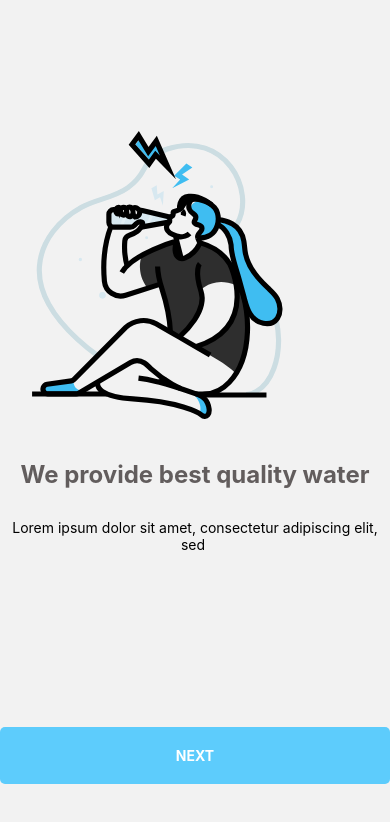
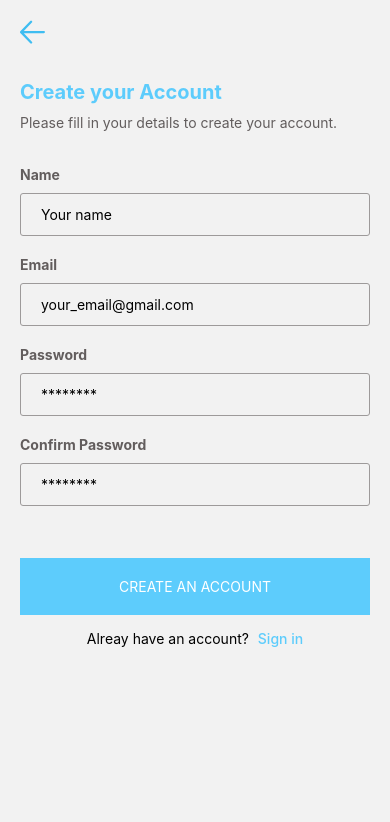
Before and after one commit to vuduynhiennn/drinkly-mobile, a React Native app: screen /Signup in a window 390 px wide. Shown: the top 822 px of the page. Built offline with nearby package versions, Linux system fonts and the light colour scheme.

Commit message:
feat: completed login, signup screens

```diff
--- a/App.tsx
+++ b/App.tsx
@@ -4,6 +4,8 @@ import SplashScreen from 'react-native-splash-screen';
 import { createNativeStackNavigator } from '@react-navigation/native-stack';
 import Authencation from './screens/authencation/authencation';
 import Onboarding from './screens/onboarding/onboarding';
+import Login from './screens/login/login';
+import Signup from './screens/signup/signup';
 
 
 
@@ -24,11 +26,21 @@ function App(): JSX.Element {
         }}
       >
         <Stack.Screen name="Onboarding"
-                      component={Onboarding}
+          component={Onboarding}
 
         />
         <Stack.Screen name="Authencation"
-                      component={Authencation}
+          component={Authencation}
+
+        />
+
+        <Stack.Screen name="Login"
+          component={Login}
+
+        />
+
+        <Stack.Screen name="Signup"
+          component={Signup}
 
         />
       </Stack.Navigator>
--- a/screens/authencation/authencation.tsx
+++ b/screens/authencation/authencation.tsx
@@ -1,8 +1,9 @@
-import { ImageBackground, StyleSheet, Text, TouchableOpacity, View } from "react-native"
+import { Alert, ImageBackground, StyleSheet, Text, TouchableOpacity, View } from "react-native"
 import { SafeAreaView } from "react-native-safe-area-context"
 import { bg_5DCCFC, bg_FFFFFF, bg_pink, center, color_2E2E2E, color_FFFFFF, flex1, fs14, fs24, fw700, justify_bw, mbt60, pAbs, px20, py20, r20, radius5, t40, text_center, uppercase } from "../../styles/customStyle"
+import navigateTo from '../../utils/navigateTo'
 
-const Authencation = (): JSX.Element => {
+const Authencation = ({navigation}: any): JSX.Element => {
 
     return (
         <View style={flex1}
@@ -10,7 +11,7 @@ const Authencation = (): JSX.Element => {
             <ImageBackground
                 source={require("../../assets/images/background.png")}
                 resizeMode="cover"
-                style={{flex: 1}}
+                style={{ flex: 1 }}
             >
 
                 <ImageBackground
@@ -19,14 +20,15 @@ const Authencation = (): JSX.Element => {
                     style={[flex1, justify_bw, center]}
                 >
 
-                <View style={{paddingTop: 400}}>
-                    <Text style={[fw700, fs24, color_FFFFFF, text_center, {paddingHorizontal: 10}]}>Welcome to Drinkly</Text>
-                    <Text style={[fw700, fs14, color_FFFFFF, text_center, {paddingBottom: 25, paddingTop: 6, paddingHorizontal: 10}]}>Drinkingly app</Text>
+                    <View style={{ paddingTop: 400 }}>
+                        <Text style={[fw700, fs24, color_FFFFFF, text_center, { paddingHorizontal: 10 }]}>Welcome to Drinkly</Text>
+                        <Text style={[fw700, fs14, color_FFFFFF, text_center, { paddingBottom: 25, paddingTop: 6, paddingHorizontal: 10 }]}>Drinkly app</Text>
 
 
-                    <View style={{paddingHorizontal: 10}}>
+                        <View style={{ paddingHorizontal: 10 }}>
                             <TouchableOpacity
-                            style={[bg_FFFFFF, py20, center, radius5, {marginBottom: 25}]}
+                                style={[bg_FFFFFF, py20, center, radius5, { marginBottom: 25 }]}
+                                onPress={() => navigateTo(navigation, "Signup")}
                             >
                                 <Text style={[fw700, uppercase, color_2E2E2E]}>
                                     Create an account
@@ -34,13 +36,15 @@ const Authencation = (): JSX.Element => {
                             </TouchableOpacity>
 
                             <TouchableOpacity
-                            style={[py20, center, radius5, {borderColor: "#FFFFFF", borderWidth: 1}, {marginBottom: 20}]}
+                                style={[py20, center, radius5, { borderColor: "#FFFFFF", borderWidth: 1 }, { marginBottom: 20 }]}
+                                onPress={() => navigateTo(navigation, "Login")}
                             >
                                 <Text style={[fw700, uppercase, color_FFFFFF,]}>Login</Text>
                             </TouchableOpacity>
 
                             <TouchableOpacity
-                            style={{paddingBottom: 20}}
+                                style={{ paddingBottom: 20 }}
+                                onPress={() => Alert.alert("Bấm ít thôi đang build")}
                             >
                                 <Text style={[color_FFFFFF, text_center]}>Continue as Guest</Text>
                             </TouchableOpacity>
--- /dev/null
+++ b/screens/login/login.tsx
@@ -0,0 +1,68 @@
+import { Text, TextInput, TouchableOpacity, View } from "react-native"
+import ArrowLeft from "../../assets/icons/ArrowLeft"
+import { bg_5DCCFC, center, color_5DCCFC, color_625D5D, color_FFFFFF, direction_row, fs14, fs20, fw500, fw700, justify_bw, mbt40, mt10, mt35, mt60, mt90, px20, py20, text_center, uppercase } from "../../styles/customStyle"
+import navigateTo from "../../utils/navigateTo"
+
+const Login = ({navigation}: any) => {
+    return (
+        <View style={[px20, py20]}>
+        <View>
+            <TouchableOpacity
+                onPress={() => navigateTo(navigation, "Authencation")}
+            >
+                <ArrowLeft />
+            </TouchableOpacity>
+            <Text
+                style={[color_5DCCFC, fw700, fs20, mt35 ]}
+            >
+                Welcome Back
+            </Text>
+
+            <Text style={[fs14, color_625D5D, mt10]}>Please fill in your email password to login to your account.</Text>
+        </View>
+
+        <View style={[mt60]}>
+            <View>
+                <Text style={[fs14, fw700, color_625D5D, {marginBottom: 10}]}>Email</Text>
+                <TextInput style={{borderWidth: 1.5, fontSize: 14, borderColor: "#9D9A9A", paddingHorizontal: 20, paddingVertical: 12, borderRadius: 3}}
+                           placeholder="your_email@gmail.com"
+                />
+            </View>
+
+            <View style={{marginTop: 25}}>
+                <Text style={[fs14, fw700, color_625D5D, {marginBottom: 10}]}>Password</Text>
+                <TextInput style={{borderWidth: 1.5, fontSize: 14, borderColor: "#9D9A9A", paddingHorizontal: 20, paddingVertical: 12, borderRadius: 3}}
+                            placeholder="********"
+                            secureTextEntry={true}
+                />
+            </View>
+
+            <View>
+                <TouchableOpacity >
+                    <Text style={[fs14, fw500, {textAlign: "right", marginTop: 20}]}>Forgot Password?</Text>
+                </TouchableOpacity>
+            </View>
+        </View>
+
+        <View style={mt90}>
+            <TouchableOpacity style={[bg_5DCCFC, py20]}>
+                <Text style={[uppercase, fs14, color_FFFFFF, text_center]}>
+                    Login
+                </Text>
+            </TouchableOpacity>
+
+            <View style={[{flexDirection: "row", marginTop: 15}, center]}>
+                <Text>Don’t  have an account?</Text>
+
+                <TouchableOpacity style={{marginLeft: 5}}
+                    onPress={() => navigateTo(navigation, "Signup")}
+                >
+                    <Text style={[color_5DCCFC, fw500]}>Sign up</Text>
+                </TouchableOpacity>
+            </View>
+        </View>
+    </View>
+    )
+}
+
+export default Login
--- /dev/null
+++ b/screens/signup/signup.tsx
@@ -0,0 +1,80 @@
+import { Text, TextInput, TouchableOpacity, View } from "react-native"
+import ArrowLeft from "../../assets/icons/ArrowLeft"
+import { bg_5DCCFC, center, color_5DCCFC, color_625D5D, color_FFFFFF, direction_row, fs14, fs20, fw500, fw700, justify_bw, mbt40, mt10, mt35, mt60, mt90, px20, py20, text_center, uppercase } from "../../styles/customStyle"
+import navigateTo from "../../utils/navigateTo"
+
+const Signup = ({navigation}: any) => {
+    return (
+        <View style={[px20, py20]}>
+            <View>
+                <TouchableOpacity
+                    onPress={() => navigateTo(navigation, "Authencation")}
+                >
+                    <ArrowLeft />
+                </TouchableOpacity>
+                <Text
+                    style={[color_5DCCFC, fw700, fs20, mt35 ]}
+                >
+                    Create your Account
+                </Text>
+
+                <Text style={[fs14, color_625D5D, mt10]}>
+                    Please fill in your details to create your account.
+                </Text>
+            </View>
+
+            <View style={[mt35]}>
+                <View>
+                    <Text style={[fs14, fw700, color_625D5D, {marginBottom: 10}]}>Name</Text>
+                    <TextInput style={{borderWidth: 1.5, fontSize: 14, borderColor: "#9D9A9A", paddingHorizontal: 20, paddingVertical: 12, borderRadius: 3}}
+                               placeholder="Your name"
+                    />
+                </View>
+
+                <View>
+                    <Text style={[fs14, fw700, color_625D5D, {marginBottom: 10, marginTop: 20}]}>Email</Text>
+                    <TextInput style={{borderWidth: 1.5, fontSize: 14, borderColor: "#9D9A9A", paddingHorizontal: 20, paddingVertical: 12, borderRadius: 3}}
+                               placeholder="your_email@gmail.com"
+                    />
+                </View>
+
+                <View style={{marginTop: 20}}>
+                    <Text style={[fs14, fw700, color_625D5D, {marginBottom: 10}]}>Password</Text>
+                    <TextInput style={{borderWidth: 1.5, fontSize: 14, borderColor: "#9D9A9A", paddingHorizontal: 20, paddingVertical: 12, borderRadius: 3}}
+                                placeholder="********"
+                                secureTextEntry={true}
+                    />
+                </View>
+
+                <View style={{marginTop: 20}}>
+                    <Text style={[fs14, fw700, color_625D5D, {marginBottom: 10}]}>Confirm Password</Text>
+                    <TextInput style={{borderWidth: 1.5, fontSize: 14, borderColor: "#9D9A9A", paddingHorizontal: 20, paddingVertical: 12, borderRadius: 3}}
+                                placeholder="********"
+                                secureTextEntry={true}
+                    />
+                </View>
+
+
+            </View>
+
+            <View style={{marginTop: 52}}>
+                <TouchableOpacity style={[bg_5DCCFC, py20]}>
+                    <Text style={[uppercase, fs14, color_FFFFFF, text_center]}>
+                        Create an account
+                    </Text>
+                </TouchableOpacity>
+
+                <View style={[{flexDirection: "row", marginTop: 15}, center]}>
+                    <Text>Alreay have an account? </Text>
+                    <TouchableOpacity style={{marginLeft: 5}}
+                        onPress={() => navigateTo(navigation, "Login")}
+                    >
+                        <Text style={[color_5DCCFC, fw500]}>Sign in</Text>
+                    </TouchableOpacity>
+                </View>
+            </View>
+        </View>
+    )
+}
+
+export default Signup
--- a/styles/GlobalStyle.tsx
+++ b/styles/GlobalStyle.tsx
@@ -18,7 +18,18 @@ const globalStyle= StyleSheet.create({
     color_2E2E2E: {
         color: "#2E2E2E"
     },
-
+    fs20: {
+        fontSize: 20
+    },
+    mt35: {
+        marginTop: 35
+    },
+    mt10: {
+        marginTop: 10
+    },
+    fw500: {
+        fontWeight: "500"
+    },
     // for background
     bg_5DCCFC: {
         backgroundColor: "#5DCCFC"
--- /dev/null
+++ b/utils/navigateTo.tsx
@@ -0,0 +1,5 @@
+const navigateTo = (navigation: any, screen: any) => {
+    navigation.navigate(screen)
+}
+
+export default navigateTo
```
Also changed, not shown: styles/customStyle.tsx (+6 -1 lines). Lines whose indentation alone changed are shown as unchanged.
